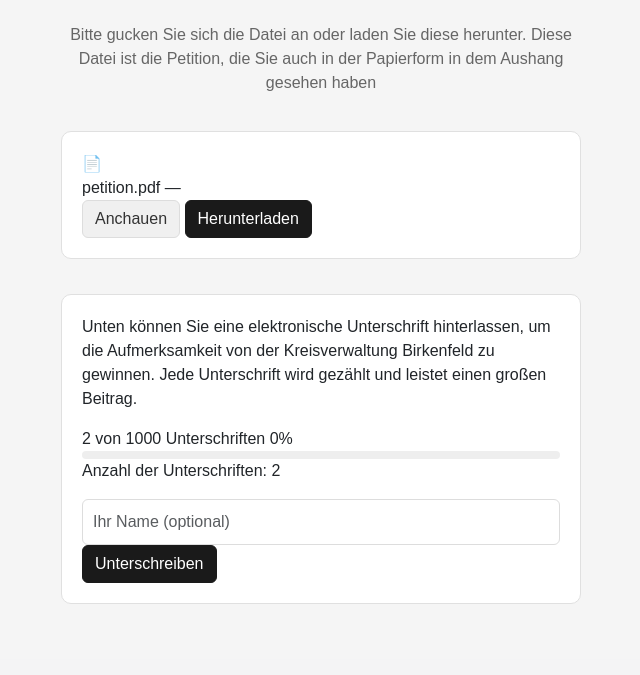
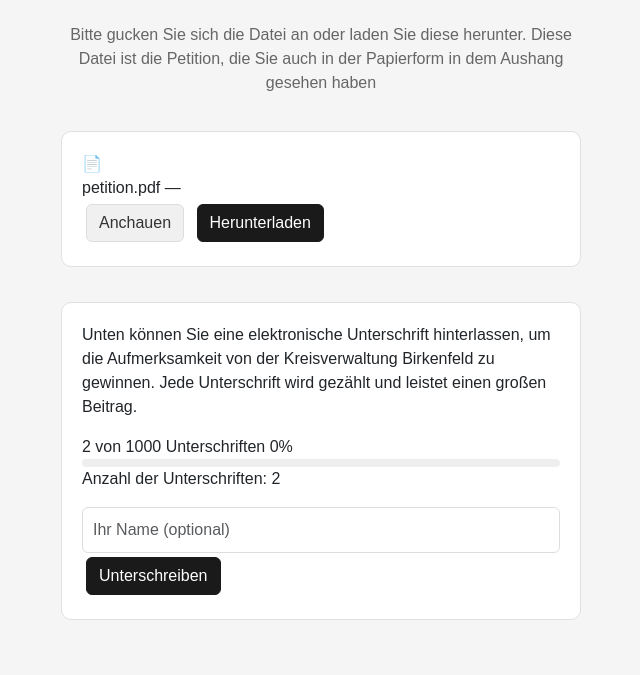
Before and after one commit to Murdddl/Site-GB-GER-Bir-N-, a Django app: page / in a window 1280 px wide. Shown: the part 397-1072 px from the top of the page, without its empty margins (319-959 px from the left). Before the commit the page ends 1001 px from the top, so only its background shows below. Run offline with Django 5.2, Linux system fonts and the light colour scheme; data comes from the database, SQL or seed files in the repository.

Commit message:
update settings

```diff
--- a/petition/static/style.css
+++ b/petition/static/style.css
@@ -84,12 +84,14 @@ body {
     background-color: #1a1a1a !important;
     color: #fff !important;
     border: 1px solid #1a1a1a !important;
+    margin: 4px;
 }
 
 .btn-view {
     background-color: #f0f0f0 !important;
     color: #333 !important;
     border: 1px solid #ddd !important;
+    margin: 4px;
 }
 
 /* --- КОНТЕЙНЕРЫ И КАРТОЧКИ (ОРИГИНАЛ) --- */
```
